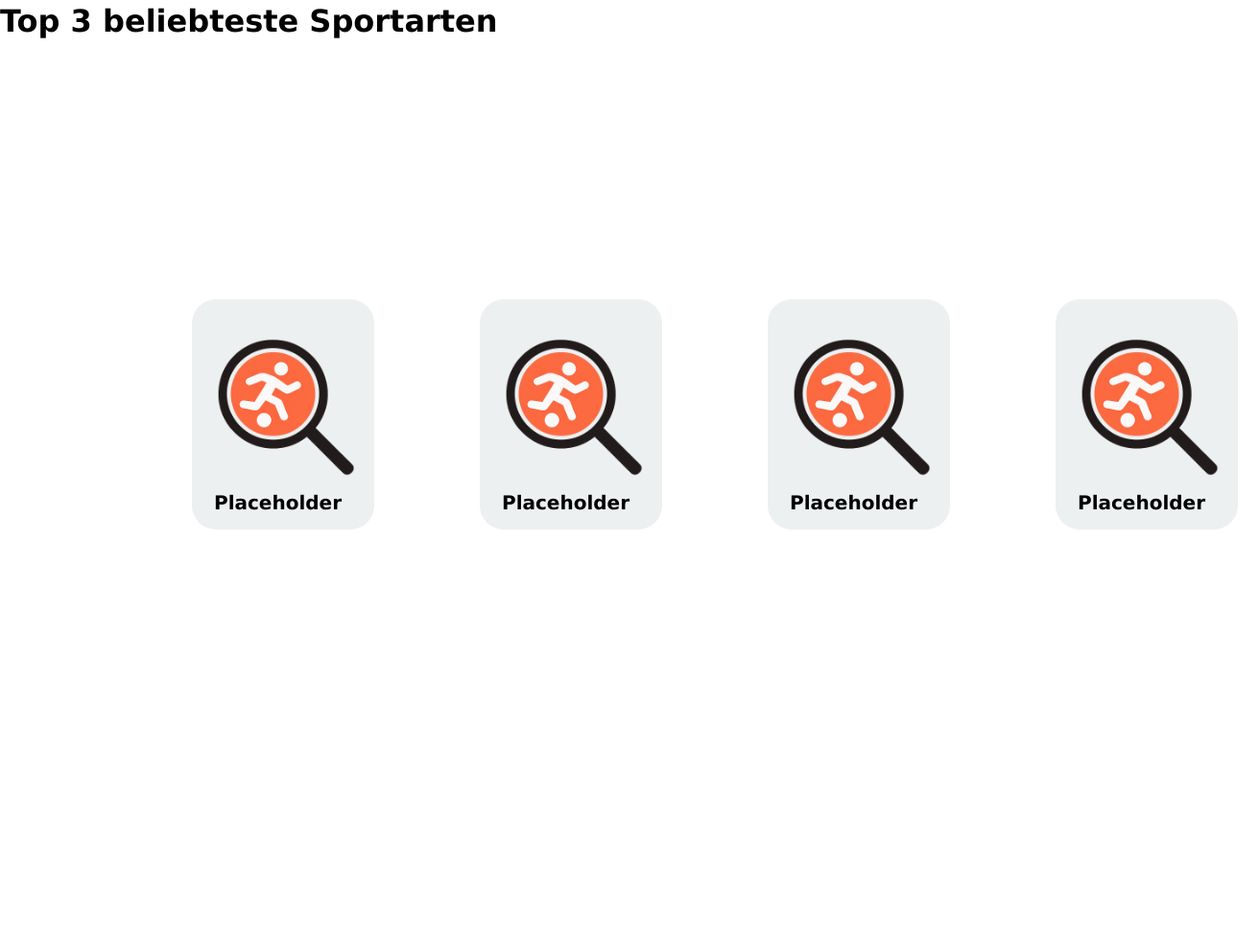
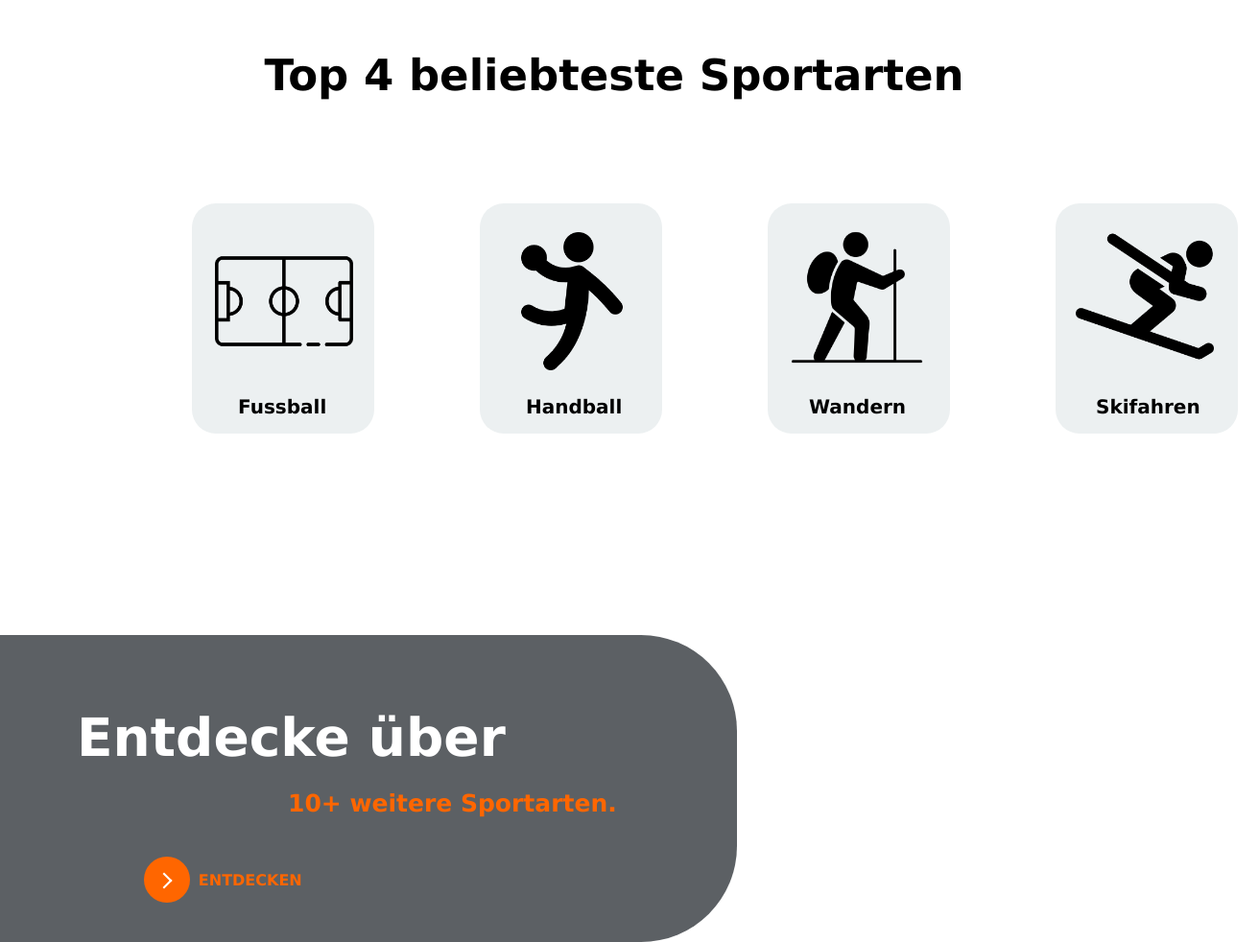
Before and after one commit to Shadow105EMM/Projektarbeit-Sportsfindr, a plain HTML site: page index.html in a window 1280 px wide. Shown: the part 488-1470 px from the top of the page at 96% size, 1312 px wide, since content can reach past the window. Before the commit the page ends 1040 px from the top, so only its background shows below. Drawn offline with Linux system fonts and the light colour scheme.

Commit message:
Sportarten + Entdecke mehr

```diff
--- a/index.html
+++ b/index.html
@@ -6,14 +6,14 @@
     <meta name="viewport" content="width=device-width, initial-scale=1.0">
     <title>Sportsfindr</title>
     <link rel="icon" href="Images/Copilot_20251016_103938.png" type="image/x-icon">
-    <!--Color: Orange: #FF6600, Dunkelgrau #2C3E50, Hellgrau #ECF0F1, Weiss #FFFFFF-->
+    <!--Color: Orange: #FF6600, Dunkelgrau #5c6064, Hellgrau #ECF0F1, Weiss #FFFFFF-->
     <style>
     </style>
 </head>
 <body>
     <!--NAVBAR-->
     <div class="Navcontainer">
-      <a class="navbar" href="">Sportarten</a>
+      <a class="navbar" href="Sportarten.html">Sportarten</a>
       <a class="navbar" href="">Über uns</a>
       <a class="navbar" href="">Impressum</a>
     </div>
@@ -31,25 +31,43 @@
 
 
     <div class="contsportex1">
-        <b class="sportex">Placeholder</b>
-        <img class="imgsportex" src="Images/Copilot_20251016_103938.png" alt="">
+        <b class="sportex">Fussball</b>
+        <img class="imgsportex" src="Images/fussball-platz.png" alt="">
     </div>
 
     <div class="contsportex2">
-        <b class="sportex2">Placeholder</b>
-        <img class="imgsportex2" src="Images/Copilot_20251016_103938.png" alt="">
+        <b class="sportex2">Handball</b>
+        <img class="imgsportex2" src="Images/handball.png" alt="">
     </div>
 
     <div class="contsportex3">
-        <b class="sportex3">Placeholder</b>
-        <img class="imgsportex3" src="Images/Copilot_20251016_103938.png" alt="">
+        <b class="sportex3">Wandern</b>
+        <img class="imgsportex3" src="Images/wanderer.png" alt="">
     </div>
 
     <div class="contsportex4">
-        <b class="sportex4">Placeholder</b>
-        <img class="imgsportex4" src="Images/Copilot_20251016_103938.png" alt="">
+        <b class="sportex4">Skifahren</b>
+        <img class="imgsportex4" src="Images/ski.png"  alt="">
     </div>
 
-    <h1 >Top 3 beliebteste Sportarten</h1>
+    <h1 class="titelt4">Top 4 beliebteste Sportarten</h1>
+
+</html>
+
+    <div class="background2grey">
+            <h1 style="color: white; margin-top: 0;padding-top: 75px;font-size: 55px;margin-left: 80px;">Entdecke über </h1>
+            <h2 style="font-size: 25px;margin-left: 300px;color: #ff6600;margin-top: -15px;">10+ weitere Sportarten.</h2>
+            <!-- Animated "Learn More" button -->
+        <a href="Sportarten.html" style="text-decoration: none;">
+            <button class="learn-more">
+                <span class="circle" aria-hidden="true">
+                <span class="icon arrow"></span>
+                </span>
+                <span class="button-text">Entdecken</span>
+            </button>
+        </a>
+        </div>
+
+<!--Urheberrechte von Icons Flaticon am Ende angeben. "Icons Flatikon von www.flaticon.com" -->
+
 </body>
-</html>
--- a/style.css
+++ b/style.css
@@ -12,9 +12,9 @@
 .navbar {
     color: white;
     text-align: center;
-    padding-top: 17px;
+    padding-top: 20px;
     text-decoration: none;
-    font-size: 30px;
+    font-size: 22px;
     position: relative;
     float: left;
     width: 260px;
@@ -57,14 +57,14 @@ body {
 
 .background1grey {
     background-color: #ECF0F1;
-    height: 400px;
+    height: 350px;
     width: 100%;
     margin-top: 0px;
 }
 
 .Titelhp {
     margin-top: 0;
-    padding-top: 100px;
+    padding-top: 75px;
     font-size: 85px;
     margin-left: 480px;
 }
@@ -84,7 +84,7 @@ Placeholder Sportarten
 */
 
 .contsportex1 {
-    top: 800px;
+    top: 700px;
     border-radius: 25px;
     background: #ECF0F1;
     padding: 20px;
@@ -102,14 +102,15 @@ Placeholder Sportarten
     margin-left: 3px;
     top: 200px;
     position: absolute;
+    margin-left: 28px;
 }
 
 .imgsportex {
-    height: 95%;
+    height: 60%;
     width: auto;
     position: absolute;
-    right: -22px;
-    top: 0px;
+    right: 22px;
+    top: 30px;
 }
 
 
@@ -117,7 +118,7 @@ Placeholder Sportarten
 
 
 .contsportex2 {
-    top: 800px;
+    top: 700px;
     border-radius: 25px;
     background: #ECF0F1;
     padding: 20px;
@@ -136,21 +137,22 @@ Placeholder Sportarten
     margin-left: 3px;
     top: 200px;
     position: absolute;
+    margin-left: 25px;
 }
 
 .imgsportex2 {
-    height: 95%;
+    height: 55%;
     width: auto;
     position: absolute;
-    right: -22px;
-    top: 0px;
+    right: 25px;
+    top: 35px;
 }
 
 
 
 
 .contsportex3 {
-    top: 800px;
+    top: 700px;
     border-radius: 25px;
     background: #ECF0F1;
     padding: 20px;
@@ -168,21 +170,22 @@ Placeholder Sportarten
     margin-left: 3px;
     top: 200px;
     position: absolute;
+    margin-left: 23px;
 }
 
 .imgsportex3 {
-    height: 95%;
+    height: 65%;
     width: auto;
     position: absolute;
-    right: -22px;
-    top: 0px;
+    right: 19px;
+    top: 20px;
 }
 
 
 
 
 .contsportex4 {
-    top: 800px;
+    top: 700px;
     border-radius: 25px;
     background: #ECF0F1;
     padding: 20px;
@@ -200,14 +203,15 @@ Placeholder Sportarten
     margin-left: 3px;
     top: 200px;
     position: absolute;
+    margin-left: 22px;
 }
 
 .imgsportex4 {
-    height: 95%;
+    height: 60%;
     width: auto;
     position: absolute;
-    right: -22px;
-    top: 0px;
+    right: 25px;
+    top: 25px;
 }
 
 /*
@@ -215,3 +219,257 @@ Placeholder Sportarten
 TOP 3 Sportarten
 ==========================
 */
+
+.titelt4 {
+    margin-top: 120px;
+    font-size: 45px;
+    text-align:center;
+}
+
+
+.background2grey {
+    background-color: #5c6064;
+    height: 320px;
+    width: 60%;
+    top: 1150px;
+    position: absolute;
+    border-top-right-radius: 100px;
+    border-bottom-right-radius: 100px;
+}
+
+/* Import Mukta font from Google Fonts */
+@import url("https://fonts.googleapis.com/css?family=Mukta:700");
+
+
+
+/* Base button styles */
+button {
+  position: relative;
+  display: inline-block;
+  cursor: pointer;
+  outline: none;
+  border: 0;
+  vertical-align: middle;
+  text-decoration: none;
+  background: transparent;
+  padding: 0;
+  font-size: inherit;
+  font-family: inherit;
+}
+
+/* "Learn More" button specific styles */
+button.learn-more {
+  width: 12rem;
+  height: auto;
+  left: 150px;
+  top: 20px;
+}
+
+/* Circular background styles */
+button.learn-more .circle {
+  transition: all 0.45s;
+  position: relative;
+  display: block;
+  margin: 0;
+  width: 3rem;
+  height: 3rem;
+  background: #FF6600;
+  border-radius: 1.625rem;
+}
+
+/* Icon base styles */
+button.learn-more .circle .icon {
+  transition: all 0.45s;
+  position: absolute;
+  top: 0;
+  bottom: 0;
+  margin: auto;
+  background: #fff;
+}
+
+/* Arrow icon styles */
+button.learn-more .circle .icon.arrow {
+  transition: all 0.45s;
+  left: 0.625rem;
+  width: 1.125rem;
+  height: 0.125rem;
+  background: none;
+}
+
+/* Arrow icon before pseudo-element (creates arrowhead) */
+button.learn-more .circle .icon.arrow::before {
+  position: absolute;
+  content: "";
+  top: -0.25rem;
+  right: 0.0625rem;
+  width: 0.625rem;
+  height: 0.625rem;
+  border-top: 0.125rem solid #fff;
+  border-right: 0.125rem solid #fff;
+  transform: rotate(45deg);
+}
+
+/* Button text styles */
+button.learn-more .button-text {
+  transition: all 0.45s;
+  position: absolute;
+  top: 0;
+  left: 0;
+  right: 0;
+  bottom: 0;
+  padding: 0.75rem 0;
+  margin: 0 0 0 1.85rem;
+  color: #FF6600;
+  font-weight: 700;
+  line-height: 1.6;
+  text-align: center;
+  text-transform: uppercase;
+}
+
+/* Hover effects for the button */
+button:hover .circle {
+  width: 100%;
+  box-shadow: 0 0 20px tomato;
+}
+
+button:hover .circle .icon.arrow {
+  background: #fff;
+  transform: translate(1rem, 0);
+}
+
+button:hover .button-text {
+  color: #fff;
+}
+
+
+
+.contsportex12 {
+    top: 100px;
+    border-radius: 25px;
+    background: #ECF0F1;
+    padding: 20px;
+    width: 150px;
+    height: 200px;
+    position: absolute;
+    left: 200px;
+}
+
+
+.sportex2 {
+    font-size: 20px;
+    color: black;
+    text-align: center;
+    margin-left: 3px;
+    top: 200px;
+    position: absolute;
+    margin-left: 28px;
+}
+
+.imgsportex2 {
+    height: 60%;
+    width: auto;
+    position: absolute;
+    right: 22px;
+    top: 30px;
+}
+
+
+
+
+
+.contsportex22 {
+    top: 100px;
+    border-radius: 25px;
+    background: #ECF0F1;
+    padding: 20px;
+    width: 150px;
+    height: 200px;
+    position: absolute;
+    left: 500px;
+}
+
+
+
+.sportex22 {
+    font-size: 20px;
+    color: black;
+    text-align: center;
+    margin-left: 3px;
+    top: 200px;
+    position: absolute;
+    margin-left: 25px;
+}
+
+.imgsportex22 {
+    height: 55%;
+    width: auto;
+    position: absolute;
+    right: 25px;
+    top: 35px;
+}
+
+
+
+
+.contsportex32 {
+    top: 100px;
+    border-radius: 25px;
+    background: #ECF0F1;
+    padding: 20px;
+    width: 150px;
+    height: 200px;
+    position: absolute;
+    left: 800px;
+}
+
+
+.sportex32 {
+    font-size: 20px;
+    color: black;
+    text-align: center;
+    margin-left: 3px;
+    top: 200px;
+    position: absolute;
+    margin-left: 23px;
+}
+
+.imgsportex32 {
+    height: 65%;
+    width: auto;
+    position: absolute;
+    right: 19px;
+    top: 20px;
+}
+
+
+
+
+.contsportex42 {
+    top: 1%;
+    border-radius: 25px;
+    background: #ECF0F1;
+    padding: 20px;
+    width: 150px;
+    height: 200px;
+    position: absolute;
+    left: 1100px;
+}
+
+
+.sportex42 {
+    font-size: 20px;
+    color: black;
+    text-align: center;
+    margin-left: 3px;
+    top: 200px;
+    position: absolute;
+    margin-left: 22px;
+}
+
+.imgsportex42 {
+    height: 60%;
+    width: auto;
+    position: absolute;
+    right: 25px;
+    top: 25px;
+}
```
Also changed, not shown: Sportarten.html (added, +49 -0 lines), Images/fussball-platz.png (added), Images/handball.png (added), Images/ski.png (added), Images/wanderer.png (added).
